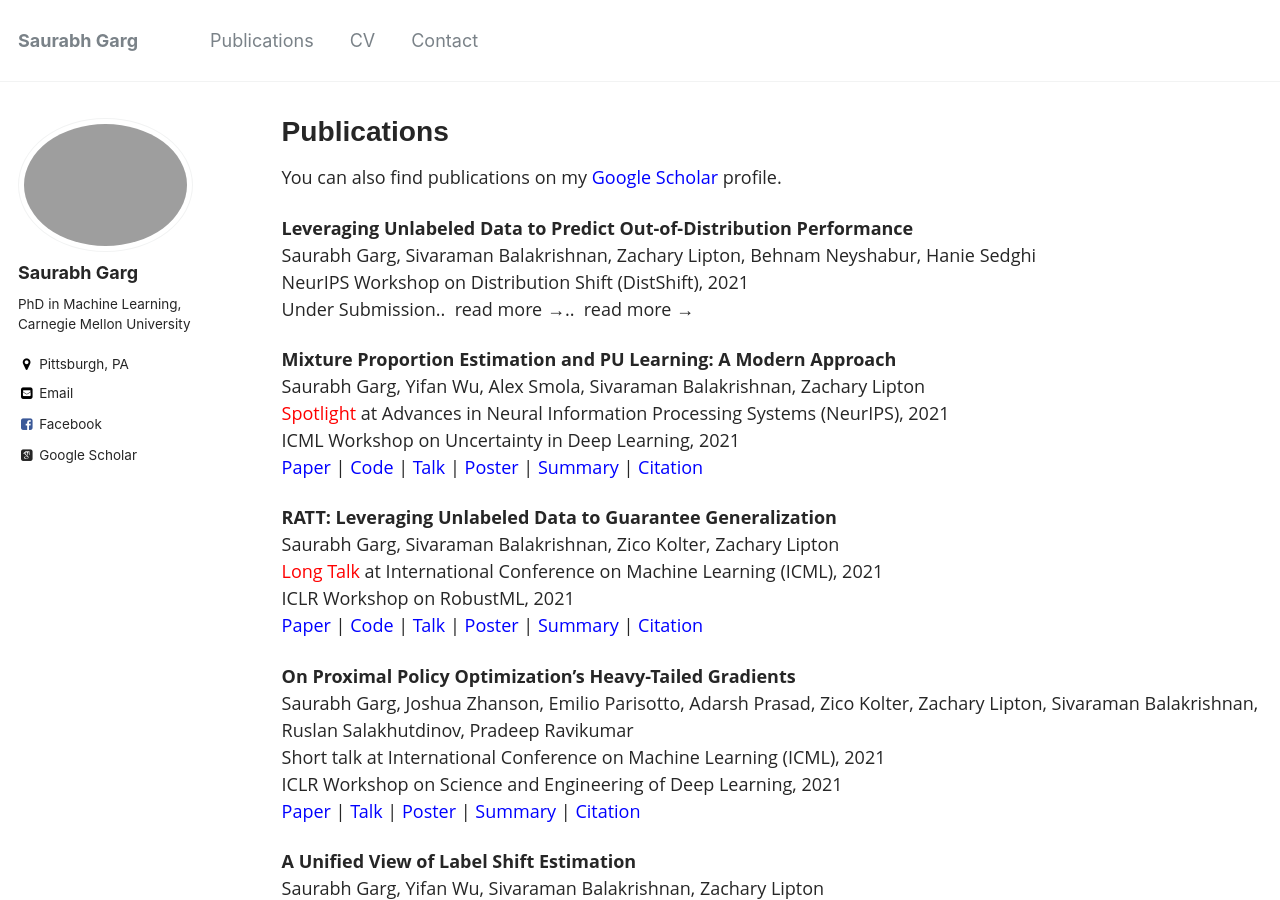
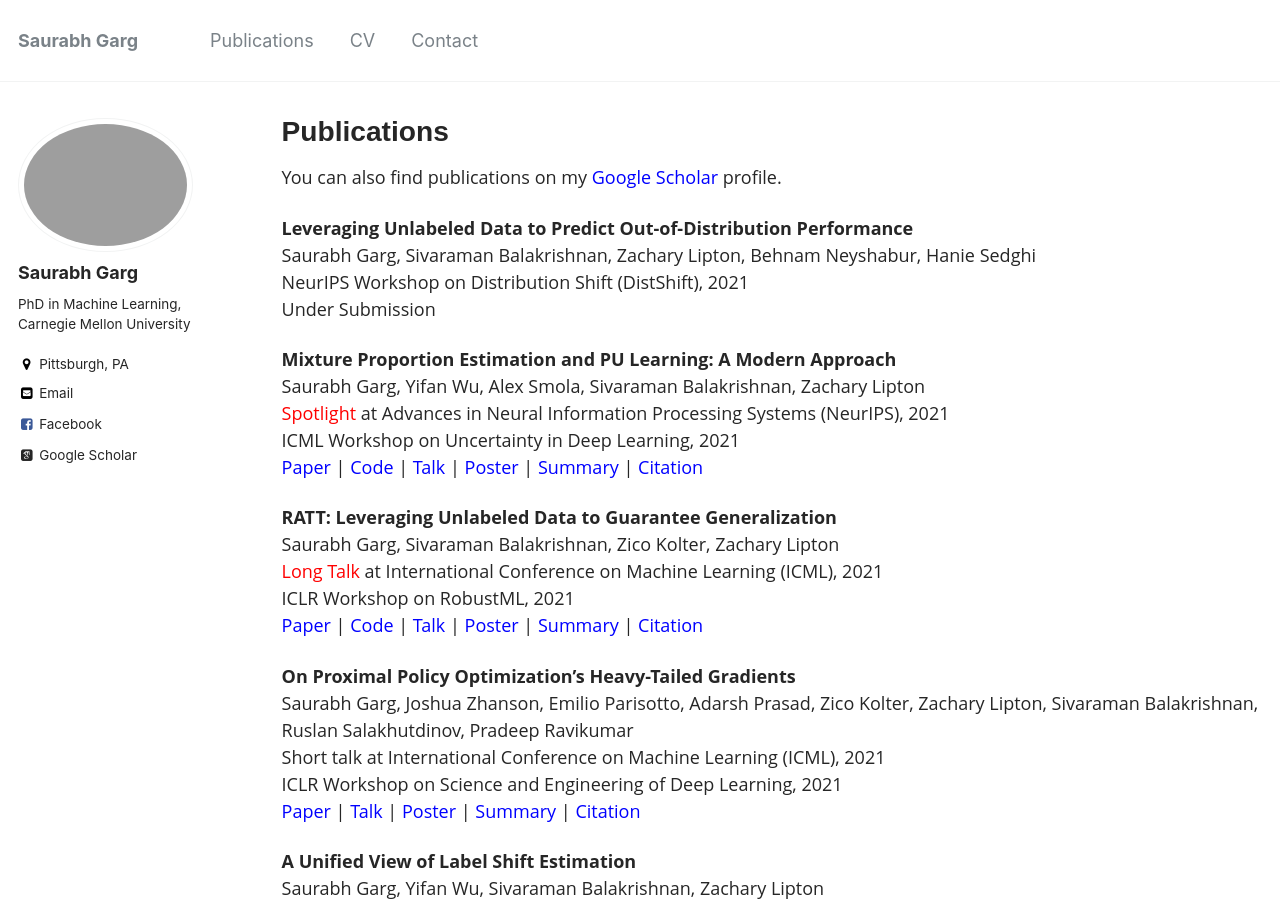
Before and after one commit to saurabhgarg1996/saurabhgarg1996.github.io, a Jekyll site: the page built from _pages/publications.md, in a window 1280 px wide and 900 px high. Built offline with Jekyll 4.4.1, drawn with Linux system fonts in a browser that asks for light colours; some web fonts are replaced; part of the change alters nothing that is shown.

Commit message:
page updates

```diff
--- a/_pages/publications.md
+++ b/_pages/publications.md
@@ -13,12 +13,6 @@ Saurabh Garg, Sivaraman Balakrishnan, Zachary Lipton, Behnam Neyshabur, Hanie Se
 NeurIPS Workshop on Distribution Shift (DistShift), 2021
 Under Submission
 
-
-[expand]
-
-Hello
-
-[/expand]
 
 **Mixture Proportion Estimation and PU Learning: A Modern Approach**
 Saurabh Garg, Yifan Wu, Alex Smola, Sivaraman Balakrishnan, Zachary Lipton
```
